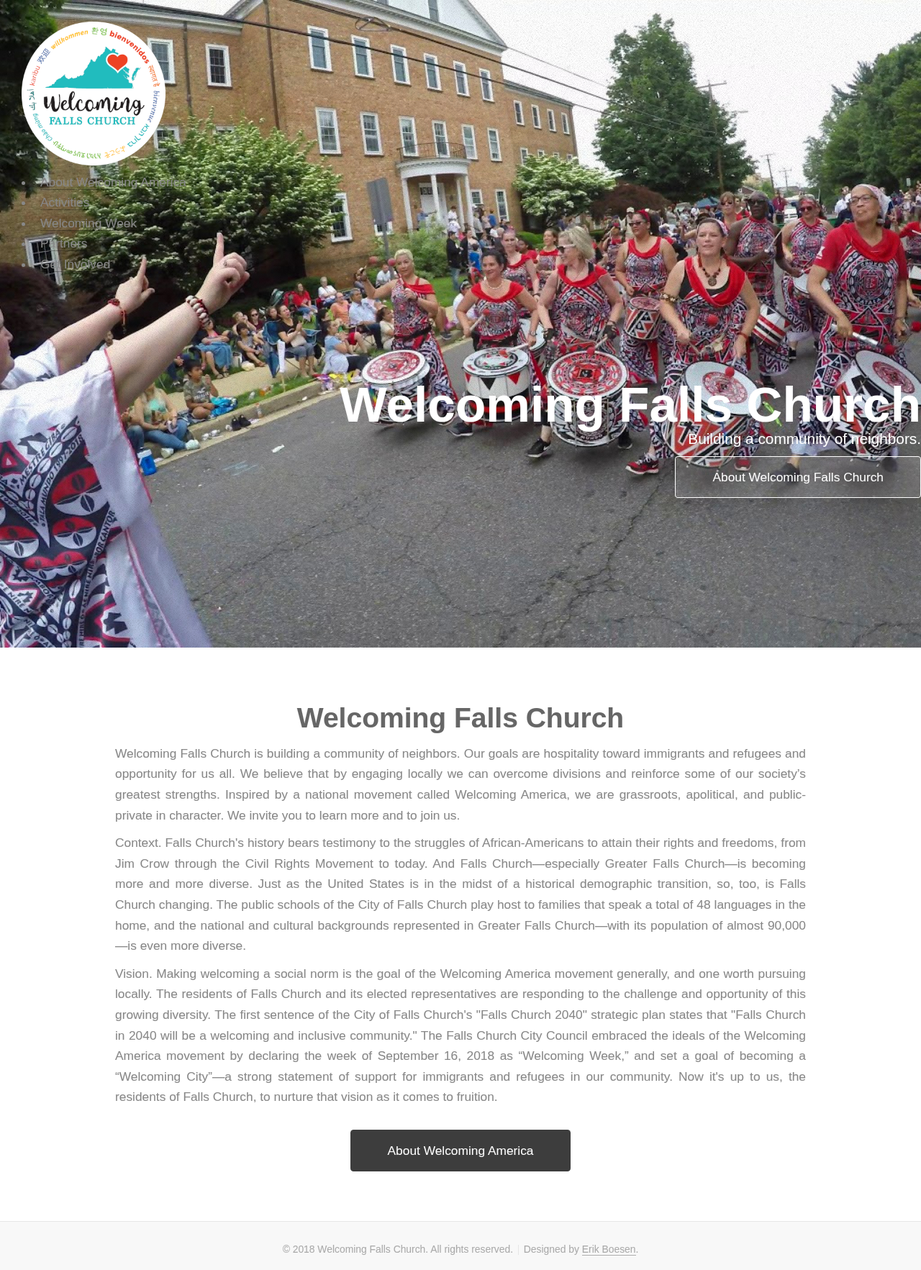
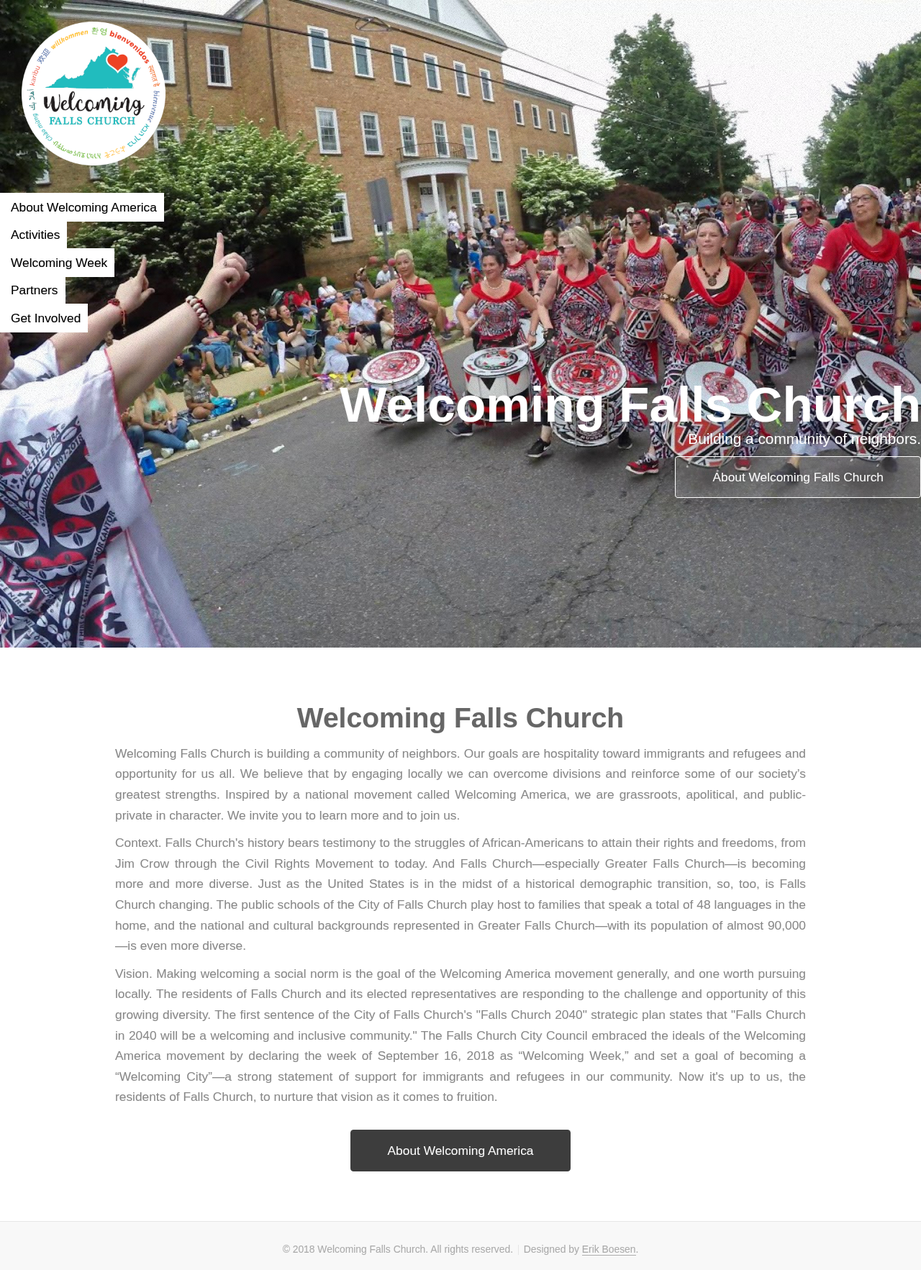
Before and after one commit to wfctest/wfctest, a Jekyll site: the page built from index.html, in a window 1280 px wide. Shown: the whole page at 72% size. Built offline with Jekyll 4.4.1, drawn with Linux system fonts in a browser that asks for light colours; some web fonts are replaced.

Commit message:
Add header with links

```diff
--- a/assets/css/main.css
+++ b/assets/css/main.css
@@ -219,18 +219,6 @@ p {
     text-align: justify;
 }
 
-/* ADDED */
-nav {
-    position: absolute;
-    top: 0;
-    padding: 30px;
-    width: 100vw;
-    z-index: 10;
-}
-nav img {
-    width: 200px;
-}
-
 header {
     margin-bottom: 1em;
 }
@@ -1602,10 +1590,6 @@ article:last-child {
 ul {
     list-style: disc;
     padding-left: 1em;
-}
-
-ul li {
-    padding-left: 0.5em;
 }
 
 ol {
@@ -2518,3 +2502,34 @@ button.alt:hover,
 #about header {
     padding-top: 35px;
 }
+
+nav {
+    position: absolute;
+    top: 0;
+    width: 100vw;
+    z-index: 10;
+}
+nav img {
+    margin: 30px;
+    width: 200px;
+}
+nav ul {
+    padding: 0;
+    list-style-type: none;
+}
+nav li {
+    padding: 5px 0;
+}
+nav li a {
+    left: 0;
+    background: white;
+    color: black;
+    margin: 10px 0;
+    padding: 10px;
+    border: none;
+    border-left: solid 5px transparent;
+}
+nav li a:hover {
+    border-left-color: #333;
+    transition: border-left-color 0.1s;
+}
```
